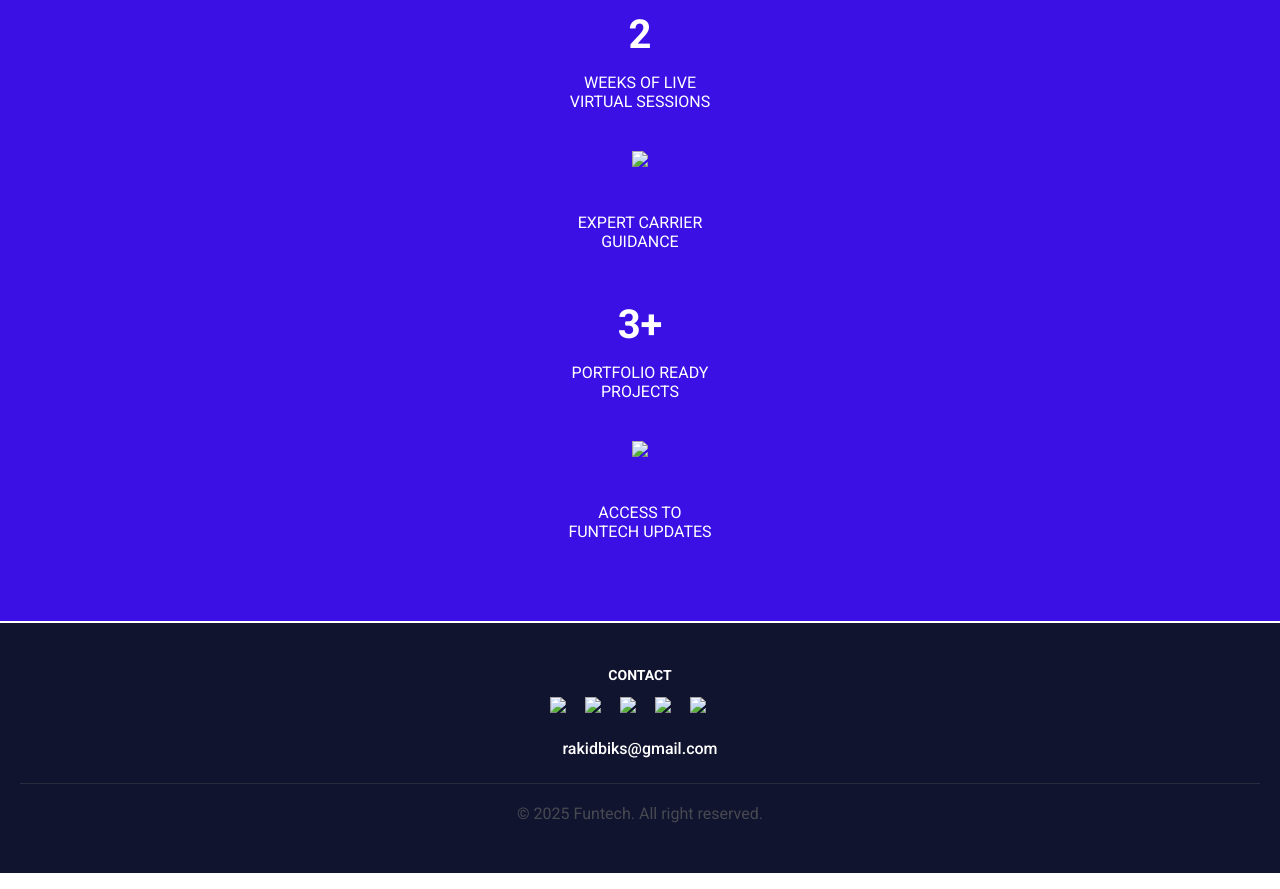
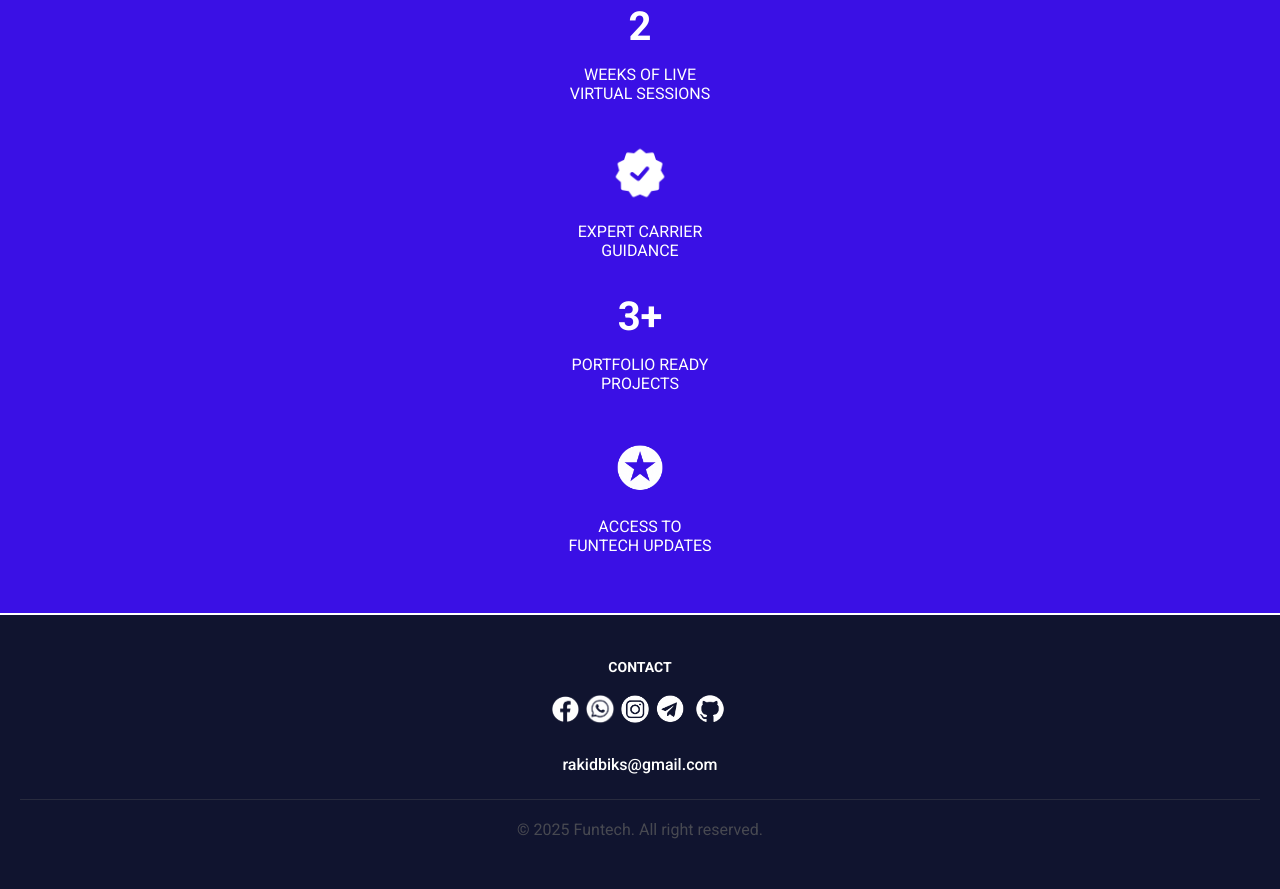
Before and after one commit to funtech-101/online-bootcampclass, a plain HTML site: page index.html in a window 1280 px wide. Shown: the part 1288-2177 px from the top of the page. Drawn offline with Linux system fonts and the light colour scheme; the site is published under a folder, as on GitHub Pages, so addresses that start at the root find nothing.

Commit message:
Update index.html

```diff
--- a/index.html
+++ b/index.html
@@ -302,7 +302,7 @@
   <body>
 
     <div class="wa-div">
-      <img class="wa-img" src="/whatsapp.png">
+      <img class="wa-img" src="whatsapp.png">
       <div class="notification">1</div>
 
       <div class="chat-div">
@@ -320,7 +320,7 @@
 
     <div class="background">
       <nav class="pro-a">
-        <img class="img" src="/funhub.png" alt="logo">
+        <img class="img" src="funhub.png" alt="logo">
         <div>Includes Pro access</div>
       </nav>
 
@@ -331,7 +331,7 @@
        Gain practical, job-ready web development skills through our structured online program. Designed for beginners and aspiring developers, this bootcamp covers the core foundations of modern web development including HTML, CSS, JavaScript, and essential project-building techniques.</p>
 
       <nav class="div-ray">
-       <div> <img class="img-div" src="/rakid.jpg" alt="profile pic">
+       <div> <img class="img-div" src="rakid.jpg" alt="profile pic">
        </div>
        <div class="ray1">
          <div class="textby-ray">Heis Rakid</div>
@@ -366,7 +366,7 @@
 
      <div class="div12">
        <div>
-         <img class="icon-img" src="/verification-badge.png">
+         <img class="icon-img" src="verification-badge.png">
        </div>
        <div>EXPERT CARRIER GUIDANCE</div>
      </div>
@@ -378,7 +378,7 @@
 
      <div class="div12">
        <div>
-         <img class="icon-img2" src="/star-icon.png">
+         <img class="icon-img2" src="star-icon.png">
        </div>
        <div>ACCESS TO FUNTECH UPDATES </div>
      </div>
@@ -389,11 +389,11 @@
      <p class="social">CONTACT</p>
 
      <div class="icons-div-img">
-     <img class="icons-img" src="/facebook.png">
-     <img class="icons-img" src="/wa-icon.png">
-     <img class="icons-img" src="/ig.png">
-     <img class="icons-img" src="/tg.png">
-     <img class="git-img" src="/git-icon.png">
+     <img class="icons-img" src="facebook.png">
+     <img class="icons-img" src="wa-icon.png">
+     <img class="icons-img" src="ig.png">
+     <img class="icons-img" src="tg.png">
+     <img class="git-img" src="git-icon.png">
      </div>
 
      <a href="mailto:rakidbiks@gmail.com">
```
